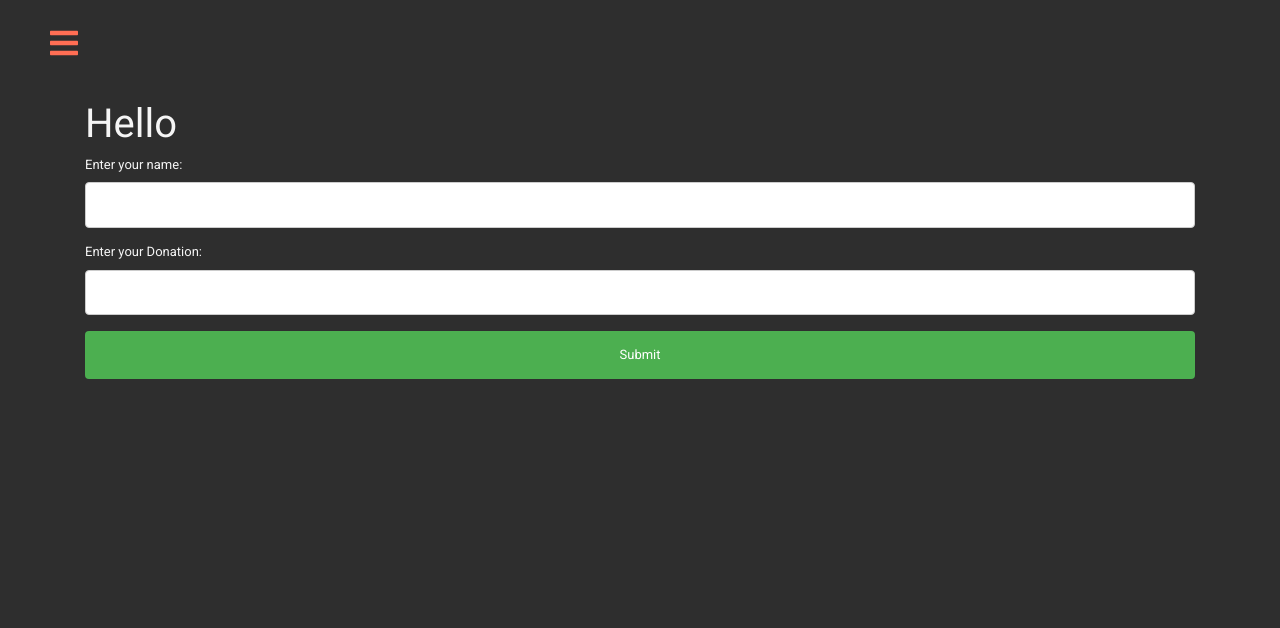
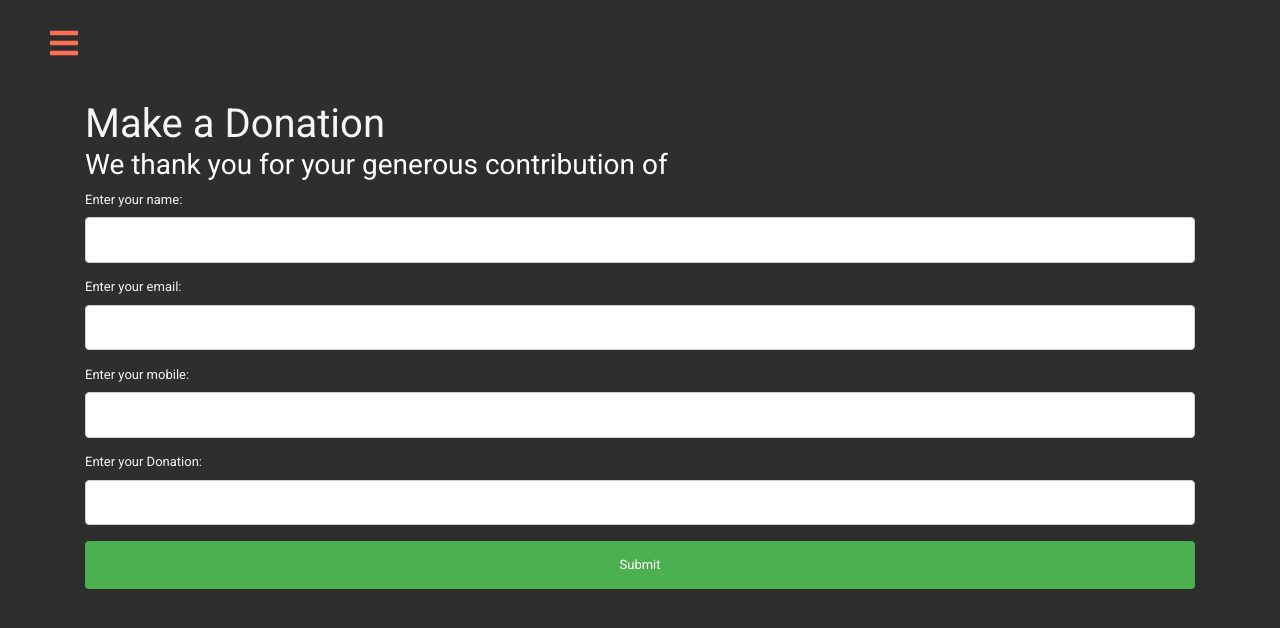
Before and after one commit to Preetesh21/DMS, a React (Create React App) app: page /form in a window 1280 px wide. Shown: the top 628 px of the page. Built offline with nearby package versions, Linux system fonts and the light colour scheme.

Commit message:
about us page

```diff
--- a/src/components/About.js
+++ b/src/components/About.js
@@ -1,5 +1,13 @@
 import React, { Component,Fragment } from "react";
+var sectionStyle = {
+  width: "100%",
+  height: "400px",
 
+  backgroundImage: "url(" + "https://images.squarespace-cdn.com/content/v1/5bfb078b3c3a53fe5ad37106/1550498338112-MARSD65KHVARZO1VP5V1/ke17ZwdGBToddI8pDm48kPpoD7rq4bpS5FKkOc2I0aJZw-zPPgdn4jUwVcJE1ZvWQUxwkmyExglNqGp0IvTJZamWLI2zvYWH8K3-s_4yszcp2ryTI0HqTOaaUohrI8PIrxFq7Gyry22xHN_I-5kpazY44fCGMXxnagclA-IhTnE/Hope+Logo+Initial.png" + ")",
+  backgroundRepeat  : 'no-repeat',
+  backgroundPosition: 'center',
+overflow: 'hidden',
+};
 
 class About extends Component {
   constructor(props) {
@@ -14,8 +22,15 @@ class About extends Component {
     return (
       <Fragment>
       <div className="app">
-
-        <div id="main-charts"></div>
+      <section style={ sectionStyle }>
+      </section>
+        <h1> Better life </h1>
+        <h5 style={{color:"white"}}>Hope is what binds humanity together to look upon the sunrise of a better tomorrow.
+        Service to humanity is greatest pleasure of all. You can give hope of better life to people by donating us.
+        Amount never matters, but knowing that they will be helped and not left alone in misery, will give them strength to fight for better .
+        <br></br>
+        NGO’s are no less than life-saving guardians working silently for the needy, the vulnerable and ones who are suffering.
+        NGO’s also work for emergency relief, rural development and women’s empowerment etc enabling all voices to be heard, strengthening their lives and giving them a reason to live for.</h5>
       </div>
       </Fragment>
     );
--- a/src/components/Data.js
+++ b/src/components/Data.js
@@ -25,6 +25,7 @@ class Data extends Component {
     return (
       <Fragment>
       <div className="app" id="main-charts">
+      <h1 style={{color:"white"}} className="text-center">Data Analysis</h1>
         <div className="main chart-wrapper">
           <LineChart
             data={this.state.feeds[0].data}
--- a/src/components/Form.js
+++ b/src/components/Form.js
@@ -32,11 +32,24 @@ class Form extends React.Component {
 
         <div className="container">
       <form>
-      <h1>Hello {this.state.username} {this.state.age}</h1>
+      <h1>Make a Donation</h1>
+      <h3 style={{color:"white"}}>{this.state.username}We thank you for your generous contribution of {this.state.age}</h3>
       <p>Enter your name:</p>
       <input
         type='text'
         name='username'
+        onChange={this.myChangeHandler}
+      />
+      <p>Enter your email:</p>
+      <input
+        type='email'
+        name='email'
+        onChange={this.myChangeHandler}
+      />
+      <p>Enter your mobile:</p>
+      <input
+        type='phone'
+        name='phone'
         onChange={this.myChangeHandler}
       />
       <p>Enter your Donation:</p>
--- a/src/components/Regression.js
+++ b/src/components/Regression.js
@@ -192,6 +192,8 @@ componentDidMount(){
             <div className="app">
             <div id="main-charts" className="lineChartContainer">
             <canvas id="lineChart"></canvas>
+            <br></br>
+            <h5 style={{color:'white'}}>Regression is a statistical method used in finance, investing, and other disciplines that attempts to determine the strength and character of the relationship between one dependent variable (usually denoted by Y) and a series of other variables (known as independent variables).</h5>
           </div>
           </div>
           </Fragment>
--- a/src/style/index.css
+++ b/src/style/index.css
@@ -35,6 +35,24 @@ input[type=text], select {
   box-sizing: border-box;
 }
 
+input[type=email], select {
+  width: 100%;
+  padding: 12px 20px;
+  margin: 8px 0;
+  display: inline-block;
+  border: 1px solid #ccc;
+  border-radius: 4px;
+  box-sizing: border-box;
+}
+input[type=phone], select {
+  width: 100%;
+  padding: 12px 20px;
+  margin: 8px 0;
+  display: inline-block;
+  border: 1px solid #ccc;
+  border-radius: 4px;
+  box-sizing: border-box;
+}
 a {
   color:#ff6e54;
   text-decoration: none;
```
